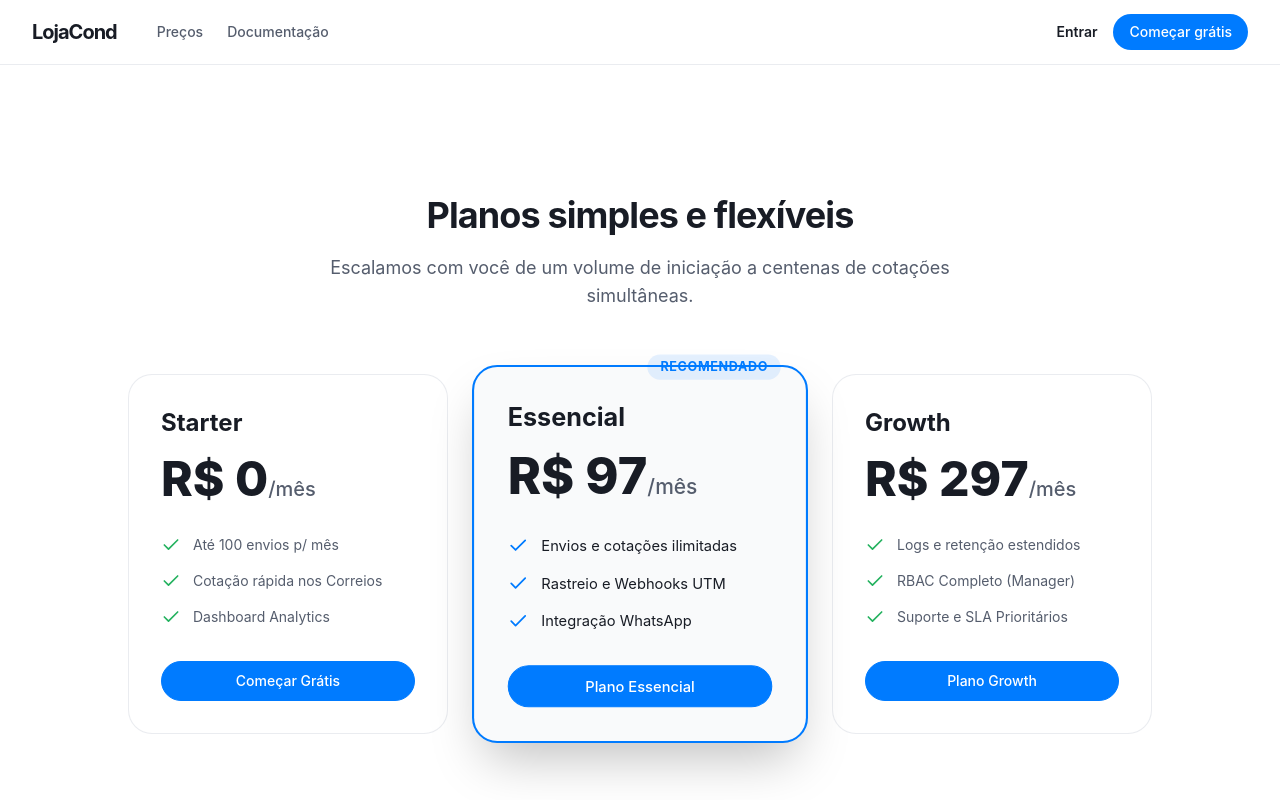
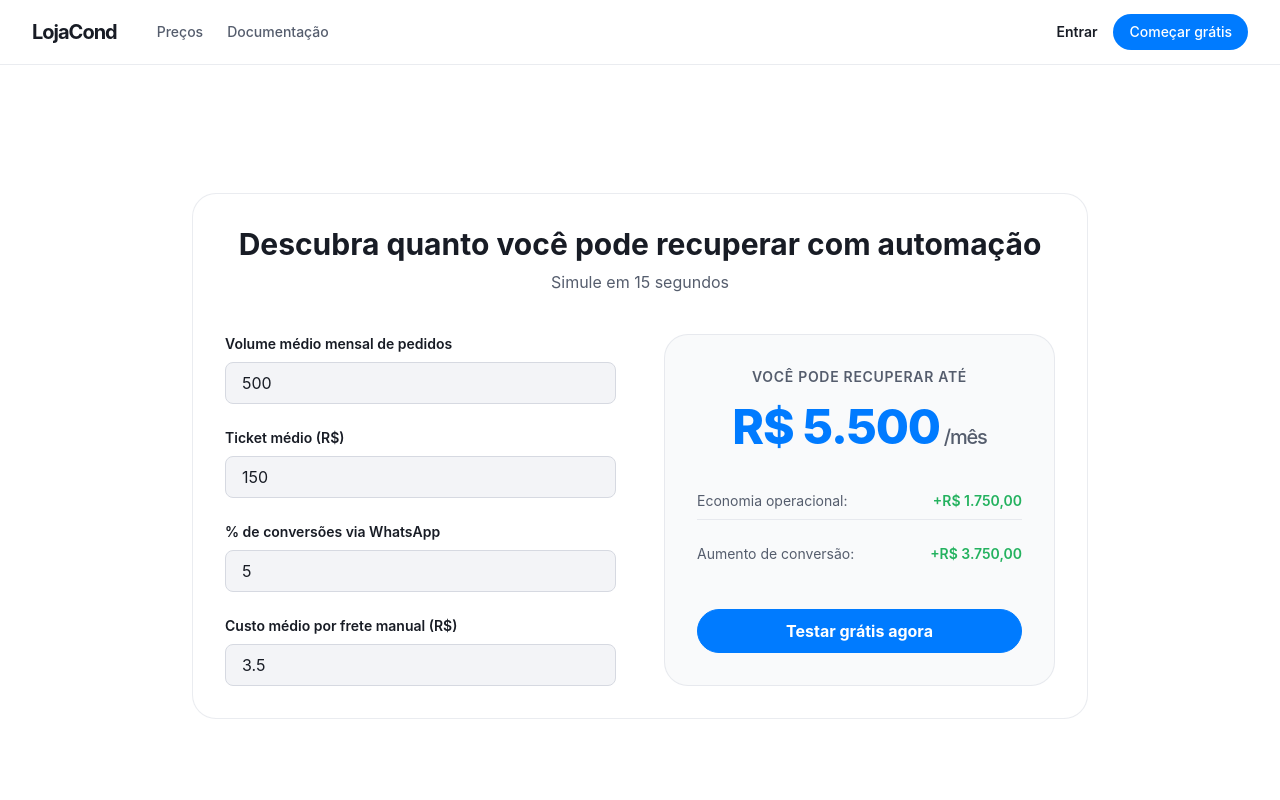
Before and after one commit to catcaio/projeto-condstore, a Next.js app: page /pricing in a window 1280 px wide. Shown: the top 800 px of the page. Built offline with nearby package versions, Linux system fonts and the light colour scheme; no server answers.

Commit message:
feat(landing): add roi simulator block before pricing

```diff
--- a/src/app/(public)/pricing/page.tsx
+++ b/src/app/(public)/pricing/page.tsx
@@ -1,6 +1,7 @@
 import Link from 'next/link';
 import { Check } from 'lucide-react';
 import { Button } from '@/ui/components/button';
+import { RoiCalculator } from '@/ui/components/roi-calculator';
 
 export const metadata = {
     title: 'Preços',
@@ -10,6 +11,8 @@ export const metadata = {
 export default function PricingPage() {
     return (
         <div className="mx-auto max-w-7xl px-6 lg:px-8 py-20 lg:py-32 flex flex-col items-center">
+
+            <RoiCalculator />
 
             <div className="text-center mb-16">
                 <h1 className="text-[var(--text-hero)] font-bold text-[hsl(var(--ui-text))] leading-tight tracking-tight mb-4">
--- /dev/null
+++ b/src/ui/components/roi-calculator.tsx
@@ -0,0 +1,113 @@
+'use client';
+
+import React, { useState } from 'react';
+import { Button } from '@/ui/components/button';
+import Link from 'next/link';
+
+export function calculateRoi(volume: number, ticket: number, whatsappCv: number, custoFrete: number) {
+    const economiaOperacional = volume * custoFrete;
+    const aumentoConversao = Math.round(volume * ticket * (whatsappCv / 100));
+    return {
+        economiaOperacional,
+        aumentoConversao,
+        totalRecuperado: economiaOperacional + aumentoConversao
+    };
+}
+
+export function RoiCalculator() {
+    const [volume, setVolume] = useState<number>(500);
+    const [ticket, setTicket] = useState<number>(150);
+    const [whatsappCv, setWhatsappCv] = useState<number>(5);
+    const [custoFrete, setCustoFrete] = useState<number>(3.50);
+
+    const { economiaOperacional, aumentoConversao, totalRecuperado } = calculateRoi(volume, ticket, whatsappCv, custoFrete);
+
+    return (
+        <div className="w-full max-w-4xl mx-auto mb-20 bg-[hsl(var(--ui-surface))] border border-[hsl(var(--ui-border)/0.5)] rounded-[var(--radius-card)] p-8 shadow-[var(--shadow-soft)]">
+            <div className="text-center mb-10">
+                <h2 className="text-2xl md:text-3xl font-bold text-[hsl(var(--ui-text))] mb-2">Descubra quanto você pode recuperar com automação</h2>
+                <p className="text-[hsl(var(--ui-text-muted))]">Simule em 15 segundos</p>
+            </div>
+
+            <div className="grid grid-cols-1 md:grid-cols-2 gap-12">
+                <div className="space-y-6">
+                    <div>
+                        <label className="block text-sm font-semibold text-[hsl(var(--ui-text))] mb-2">
+                            Volume médio mensal de pedidos
+                        </label>
+                        <input
+                            type="number"
+                            min="0"
+                            value={volume}
+                            onChange={(e) => setVolume(Number(e.target.value))}
+                            className="w-full px-4 py-2 border border-[hsl(var(--ui-border))] rounded-lg bg-[hsl(var(--ui-bg))] focus:ring-2 focus:ring-[hsl(var(--ui-accent-blue))] outline-none transition-shadow"
+                        />
+                    </div>
+                    <div>
+                        <label className="block text-sm font-semibold text-[hsl(var(--ui-text))] mb-2">
+                            Ticket médio (R$)
+                        </label>
+                        <input
+                            type="number"
+                            min="0"
+                            value={ticket}
+                            onChange={(e) => setTicket(Number(e.target.value))}
+                            className="w-full px-4 py-2 border border-[hsl(var(--ui-border))] rounded-lg bg-[hsl(var(--ui-bg))] focus:ring-2 focus:ring-[hsl(var(--ui-accent-blue))] outline-none transition-shadow"
+                        />
+                    </div>
+                    <div>
+                        <label className="block text-sm font-semibold text-[hsl(var(--ui-text))] mb-2">
+                            % de conversões via WhatsApp
+                        </label>
+                        <input
+                            type="number"
+                            min="0"
+                            max="100"
+                            value={whatsappCv}
+                            onChange={(e) => setWhatsappCv(Number(e.target.value))}
+                            className="w-full px-4 py-2 border border-[hsl(var(--ui-border))] rounded-lg bg-[hsl(var(--ui-bg))] focus:ring-2 focus:ring-[hsl(var(--ui-accent-blue))] outline-none transition-shadow"
+                        />
+                    </div>
+                    <div>
+                        <label className="block text-sm font-semibold text-[hsl(var(--ui-text))] mb-2">
+                            Custo médio por frete manual (R$)
+                        </label>
+                        <input
+                            type="number"
+                            min="0"
+                            step="0.5"
+                            value={custoFrete}
+                            onChange={(e) => setCustoFrete(Number(e.target.value))}
+                            className="w-full px-4 py-2 border border-[hsl(var(--ui-border))] rounded-lg bg-[hsl(var(--ui-bg))] focus:ring-2 focus:ring-[hsl(var(--ui-accent-blue))] outline-none transition-shadow"
+                        />
+                    </div>
+                </div>
+
+                <div className="flex flex-col items-center justify-center bg-[hsl(var(--ui-surface-elevated))] rounded-[var(--radius-card)] p-8 border border-[hsl(var(--ui-border)/0.5)]">
+                    <p className="text-sm font-semibold text-[hsl(var(--ui-text-muted))] mb-4 text-center uppercase tracking-wider">Você pode recuperar até</p>
+                    <div className="text-4xl lg:text-5xl font-extrabold text-[hsl(var(--ui-accent-blue))] mb-8 text-center tracking-tight">
+                        {new Intl.NumberFormat('pt-BR', { style: 'currency', currency: 'BRL', maximumFractionDigits: 0 }).format(totalRecuperado)}
+                        <span className="text-xl font-medium text-[hsl(var(--ui-text-muted))] ml-1">/mês</span>
+                    </div>
+
+                    <div className="w-full space-y-4 mb-8">
+                        <div className="flex justify-between text-sm py-2 border-b border-[hsl(var(--ui-border)/0.5)]">
+                            <span className="text-[hsl(var(--ui-text-muted))]">Economia operacional:</span>
+                            <span className="font-semibold text-[hsl(var(--ui-success))]">+{new Intl.NumberFormat('pt-BR', { style: 'currency', currency: 'BRL' }).format(economiaOperacional)}</span>
+                        </div>
+                        <div className="flex justify-between text-sm py-2">
+                            <span className="text-[hsl(var(--ui-text-muted))]">Aumento de conversão:</span>
+                            <span className="font-semibold text-[hsl(var(--ui-success))]">+{new Intl.NumberFormat('pt-BR', { style: 'currency', currency: 'BRL' }).format(aumentoConversao)}</span>
+                        </div>
+                    </div>
+
+                    <Link href="/login" passHref className="w-full mt-auto">
+                        <Button variant="primary" size="lg" className="w-full shadow-[var(--shadow-soft)] font-bold text-base">
+                            Testar grátis agora
+                        </Button>
+                    </Link>
+                </div>
+            </div>
+        </div>
+    );
+}
```
Also changed, not shown: 1 other file (tests, documents, lock files or other folders).
